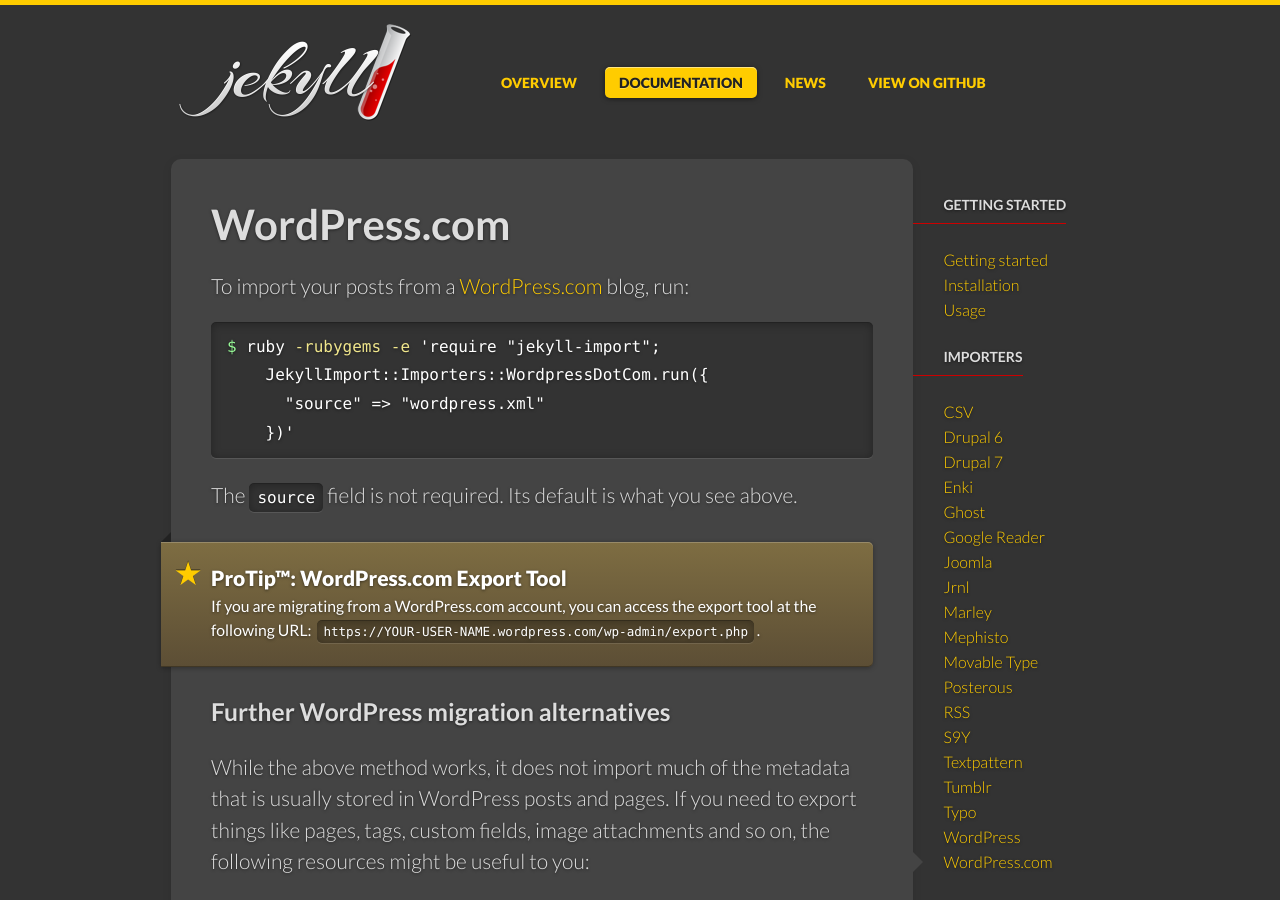
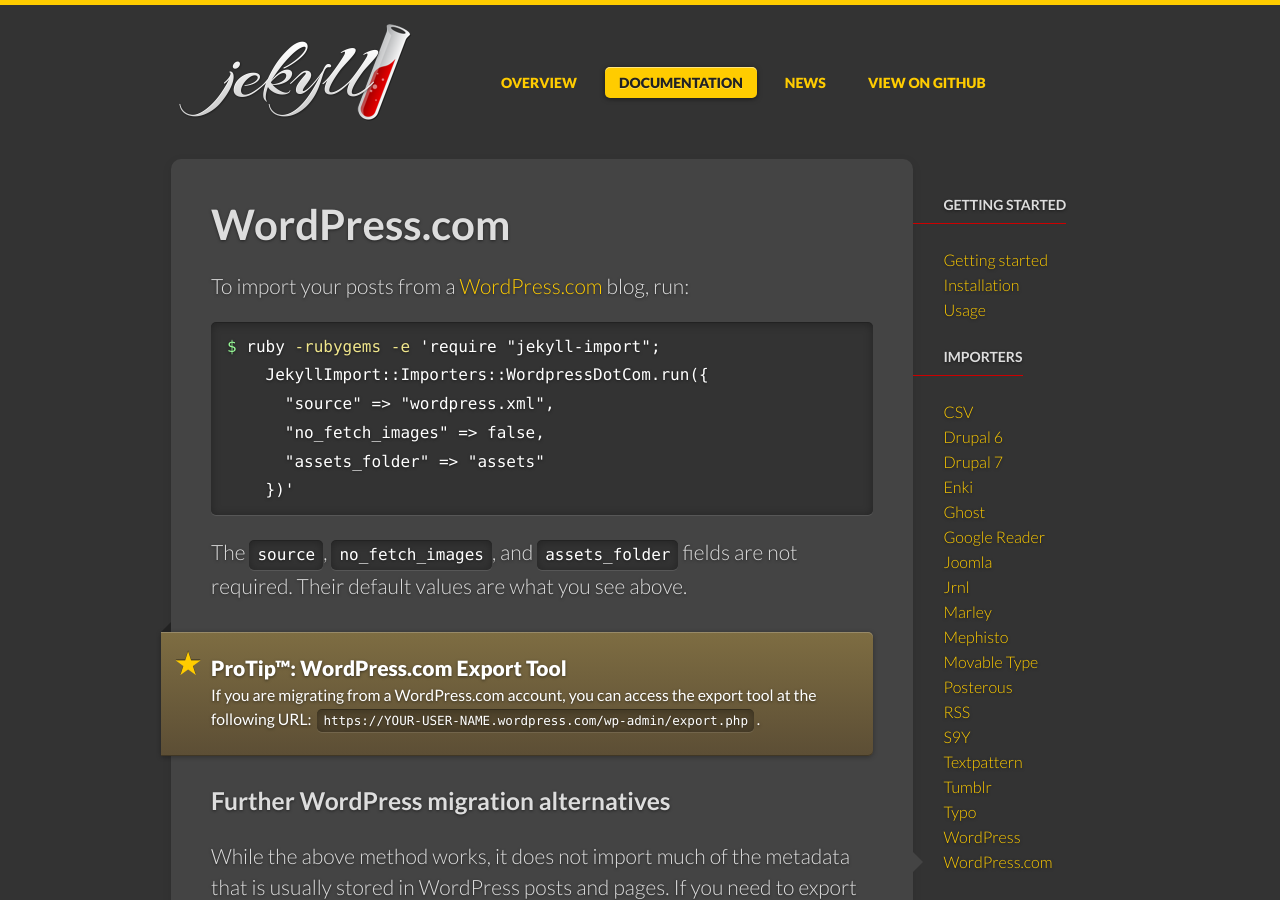
Before and after one commit to jekyll/jekyll-import, a Jekyll site: the page built from site/docs/wordpressdotcom.md, in a window 1280 px wide and 900 px high. Built offline with Jekyll 4.4.1, drawn with Linux system fonts in a browser that asks for light colours; some web fonts are replaced.

Commit message:
Update wordpressdotcom importer to clean up after #134.

```diff
--- a/site/docs/wordpressdotcom.md
+++ b/site/docs/wordpressdotcom.md
@@ -12,11 +12,14 @@
 {% highlight bash %}
 $ ruby -rubygems -e 'require "jekyll-import";
     JekyllImport::Importers::WordpressDotCom.run({
-      "source" => "wordpress.xml"
+      "source" => "wordpress.xml",
+      "no_fetch_images" => false,
+      "assets_folder" => "assets"
     })'
 {% endhighlight %}
 
-The `source` field is not required. Its default is what you see above.
+The `source`, `no_fetch_images`, and `assets_folder` fields are not required.
+Their default values are what you see above.
 
 <div class="note">
   <h5>ProTip™: WordPress.com Export Tool</h5>
```
Also changed, not shown: lib/jekyll-import/importers/wordpressdotcom.rb (+2 -5 lines).
